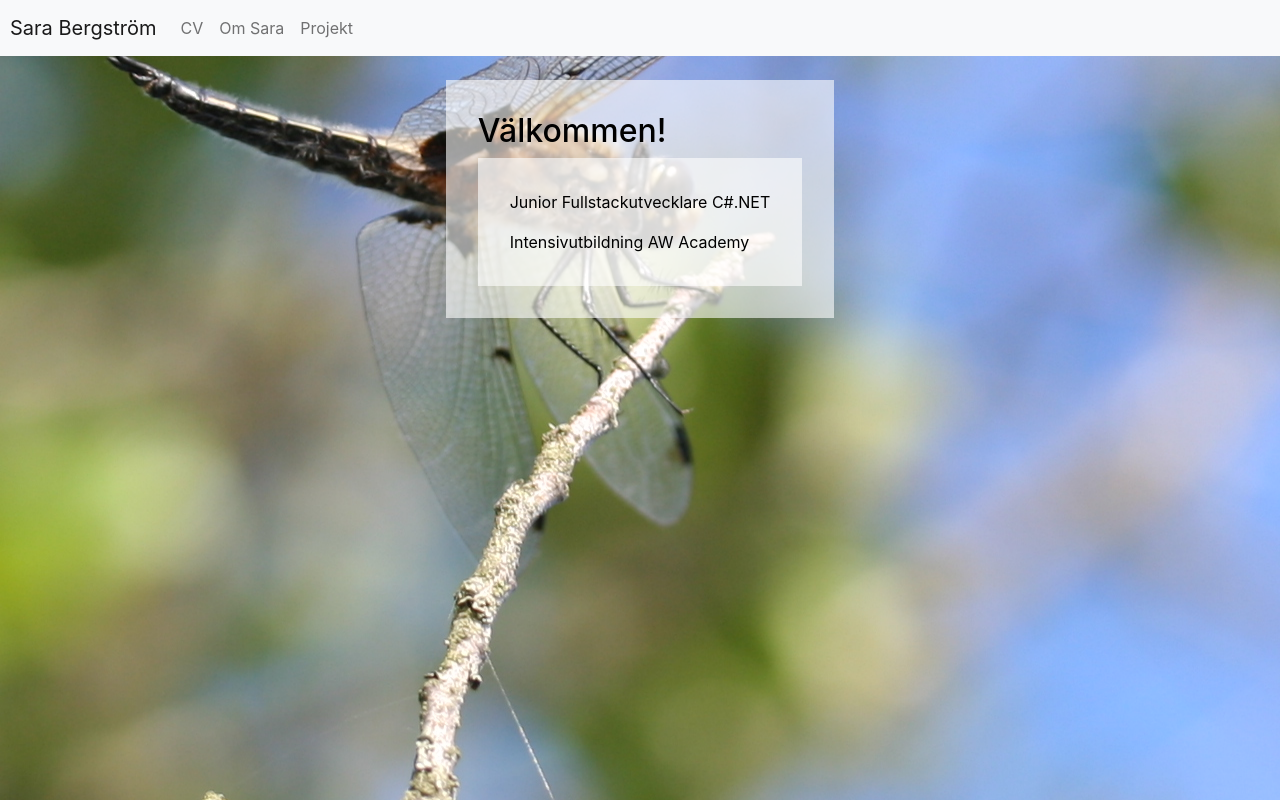
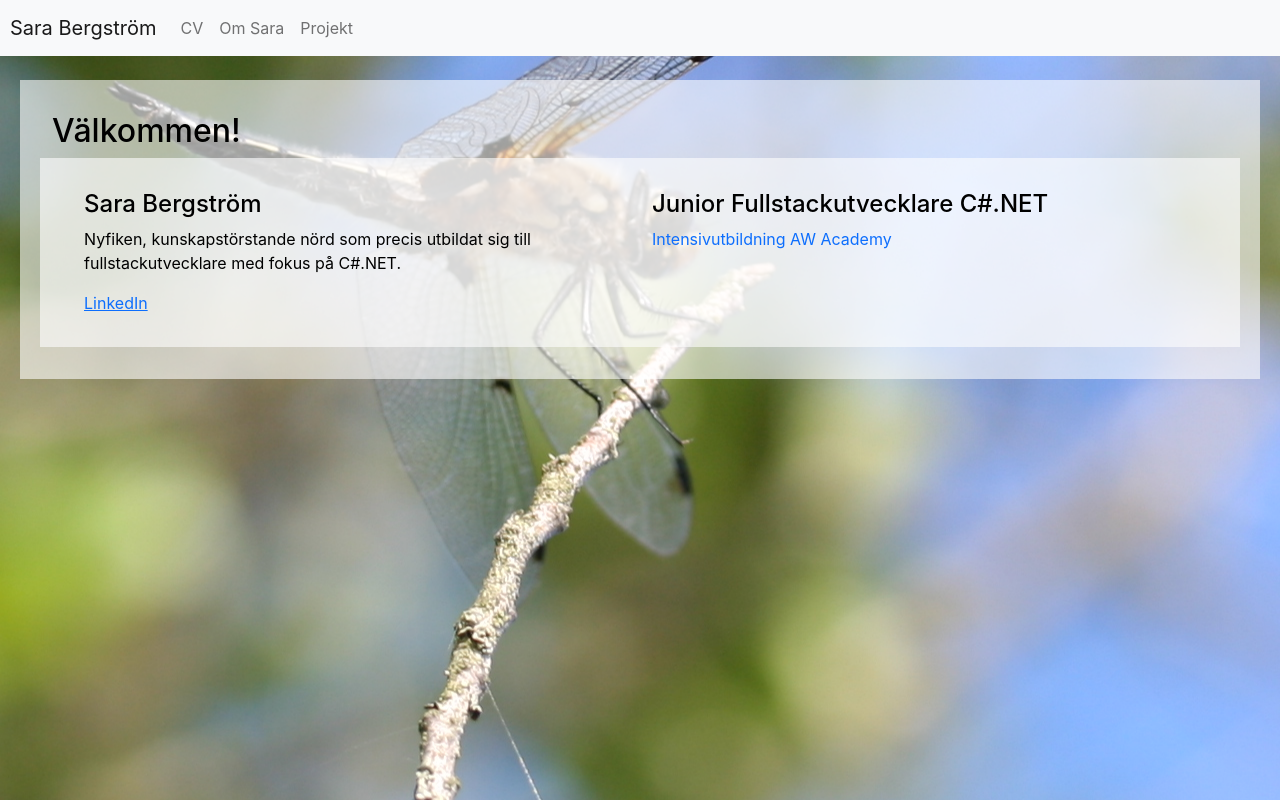
Before and after one commit to sarabergstrom/my-portfolio, a React (Create React App) app: page / in a window 1280 px wide. Built offline with nearby package versions, Linux system fonts and the light colour scheme.

Commit message:
Lagt till projekt och uppdaterat förstasidan

```diff
--- a/src/pages/Home.js
+++ b/src/pages/Home.js
@@ -5,9 +5,18 @@ export function Home() {
     return (
       <div className="backgroundbox">
         <h2>Välkommen!</h2>
-        <div className="backgroundbox">
-            <p>Junior Fullstackutvecklare C#.NET</p>
-            <Nav.Link as={NavLink} to="/academy">Intensivutbildning AW Academy</Nav.Link>
+        <div className="row backgroundbox">
+            <div className="col-md-6">
+                <h4>Sara Bergström</h4>
+                <p>
+                    Nyfiken, kunskapstörstande nörd som precis utbildat sig till fullstackutvecklare med fokus på C#.NET.
+                </p>
+                <a href="https://www.linkedin.com/in/sara-bergström" target="_blank">LinkedIn</a>
+            </div>
+            <div className="col-md-6">
+                <h4>Junior Fullstackutvecklare C#.NET</h4>
+                <Nav.Link className="link-primary" as={NavLink} to="/academy">Intensivutbildning AW Academy</Nav.Link>
+            </div>
         </div>
       </div>
     );
--- a/src/pages/Projekt.js
+++ b/src/pages/Projekt.js
@@ -4,16 +4,28 @@ export function Projekt() {
   return (
     <div className="backgroundbox">
       <h2>Projekt</h2>
-
-      <div className="row">
-        <div className="col">
+      <div className="projects">
+        <ProjectItem title="Portfolio" description="Den här sidan">
+          <p>
+            Portfolio med CV, info om mig och exempel på projekt, som ett komplement till en statisk pdf.<br />
+          </p>
+          <p><a className='link-primary' href='https://github.com/sarabergstrom/my-portfolio' target="_blank">Finns på GitHub</a></p>
+          <p><strong>Tekniker: </strong></p>
+          <ul className='square-list'>
+            <li>React</li>
+            <li>Bootstrap</li>
+            <li>CSS</li>
+            <li>HTML</li>
+          </ul>
+        </ProjectItem>
+        <hr></hr>
         <ProjectItem title="Book App Pro" description="Slutprojekt på utbildningen till Fullstuckutvecklare hos AW Academy">
           <p>
             Digital bokhylla där man kan lägga till böcker man vill läsa, böcker man har läst, och böcker man läser just nu.
             Möjlighet att betygsätta och göra anteckningar på varje bok, samt skapa egna kategorier för böcker, exempelvis rekommendationer från någon.
             Enkel och avancerad sökning, där informationen hämtas från Google books API.<br />
           </p>
-            <p>Grupparbete i grupp om fyra personer. <a className='link-primary' href='https://github.com/Samiir113/TheBookAppPro'>Finns på GitHub.</a></p>
+          <p>Grupparbete i grupp om fyra personer. <a className='link-primary' href='https://github.com/Samiir113/TheBookAppPro' target="_blank">Finns på GitHub.</a></p>
           <p><strong>Tekniker: </strong></p>
           <ul className='square-list'>
             <li>C#.NET</li>
@@ -23,6 +35,5 @@ export function Projekt() {
         </ProjectItem>
       </div>
     </div>
-    </div>
   );
 }
```
Also changed, not shown: src/components/Header.js (+0 -21 lines). Lines whose indentation alone changed are shown as unchanged.
